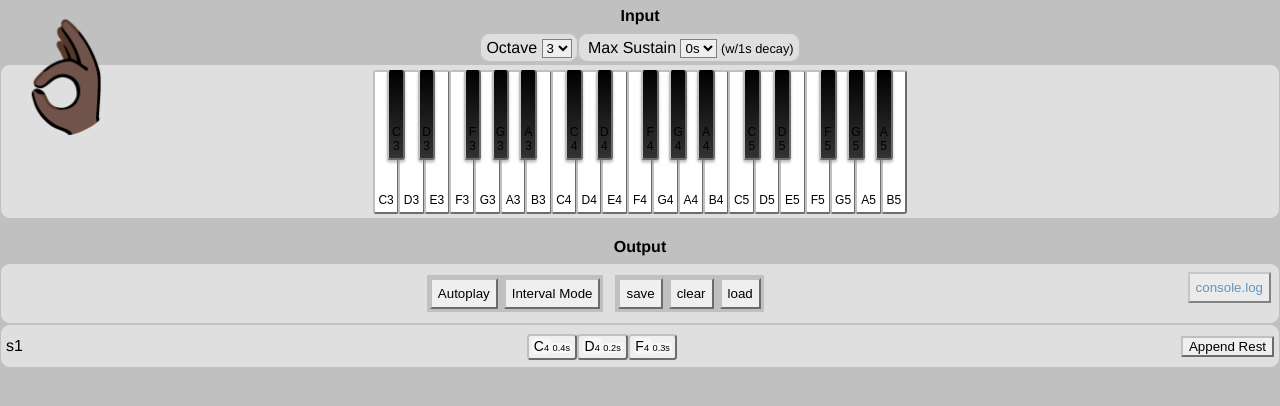
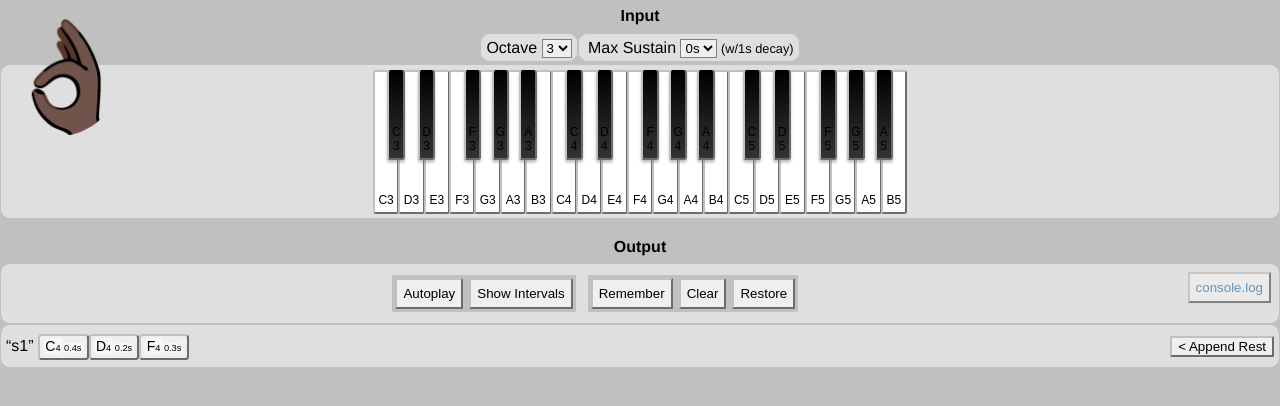
Before and after one commit to dvdrtrgn/build-blocks, a Vue app: page / in a window 1280 px wide. Shown: the top 406 px of the page. Built offline with nearby package versions, Linux system fonts and the light colour scheme.

Commit message:
Add transition

```diff
--- a/src/views/Main.vue
+++ b/src/views/Main.vue
@@ -36,6 +36,15 @@
     font-stretch: normal;
   }
 
+  .fade-enter-active,
+  .fade-leave-active {
+    transition: opacity 0.5s;
+  }
+  .fade-enter,
+  .fade-leave-to {
+    opacity: 0;
+  }
+
   .dev {
     color: steelblue;
     opacity: 0.8;
--- a/src/views/Muse/Piano/PianoKey.vue
+++ b/src/views/Muse/Piano/PianoKey.vue
@@ -93,6 +93,9 @@
     vertical-align: top;
     width: $wide;
 
+    &:active {
+      background-image: linear-gradient(180deg, #ddd, #fff);
+    }
     &:hover,
     &:focus {
       border-style: solid;
@@ -104,7 +107,7 @@
     }
 
     &.ebony {
-      background-image: linear-gradient(182deg, black, #333);
+      background-image: linear-gradient(180deg, black, #333);
       border-top: 0;
       box-shadow: 0 $frac $frac rgba(grey, 0.5);
       height: $short;
--- a/src/views/Muse/Song/SongNote.vue
+++ b/src/views/Muse/Song/SongNote.vue
@@ -1,4 +1,5 @@
 <template>
+  <transition name="fade" appear>
     <button :class="classObj" v-if="note.duration" @focus="play(note)">
       <span
         class="note editable"
@@ -15,6 +16,7 @@
         >{{ note.duration.toFixed(1) }}s</small
       >
     </button>
+  </transition>
 </template>
 
 <script>
--- a/src/views/Muse/Song/_Song.vue
+++ b/src/views/Muse/Song/_Song.vue
@@ -8,13 +8,13 @@
           Autoplay
         </button>
         <button @click="togMode" :class="{ active: mode === 'interval' }">
-          Interval Mode
+          Show Intervals
         </button>
       </div>
       <div class="group">
-        <button @click="runSave">save</button>
-        <button @click="clearCues">clear</button>
-        <button @click="runLoad">load</button>
+        <button @click="runSave">Remember</button>
+        <button @click="clearCues">Clear</button>
+        <button @click="runLoad">Restore</button>
       </div>
       <button @click="logCues" class="dev" style="float: right;">
         console.log
@@ -24,14 +24,16 @@
     <div class="bezel" tabindex="0">
       <!-- https://github.com/SortableJS/Vue.Draggable -->
       <draggable :class="mode" class="cuelist" draggable=".songnote">
-        <div slot="header" style="float: left;">
-          {{ songname }}
-        </div>
+        <div slot="header" style="float: left;">“{{ songname }}”&nbsp;</div>
 
-        <SongNote v-for="(note, i) in notes" :key="i" :note="note"></SongNote>
+        <SongNote
+          v-for="(note, i) in notes"
+          :key="`k${i}`"
+          :note="note"
+        ></SongNote>
 
         <div slot="footer" style="float: right;">
-          <button @click="addRest">Append Rest</button>
+          <button @click="addRest">&lt; Append Rest</button>
         </div>
       </draggable>
     </div>
@@ -143,5 +145,8 @@
         padding: $root/2;
       }
     }
+    .cuelist {
+      text-align: left;
+    }
   }
 </style>
```
Lines whose indentation alone changed are shown as unchanged.
